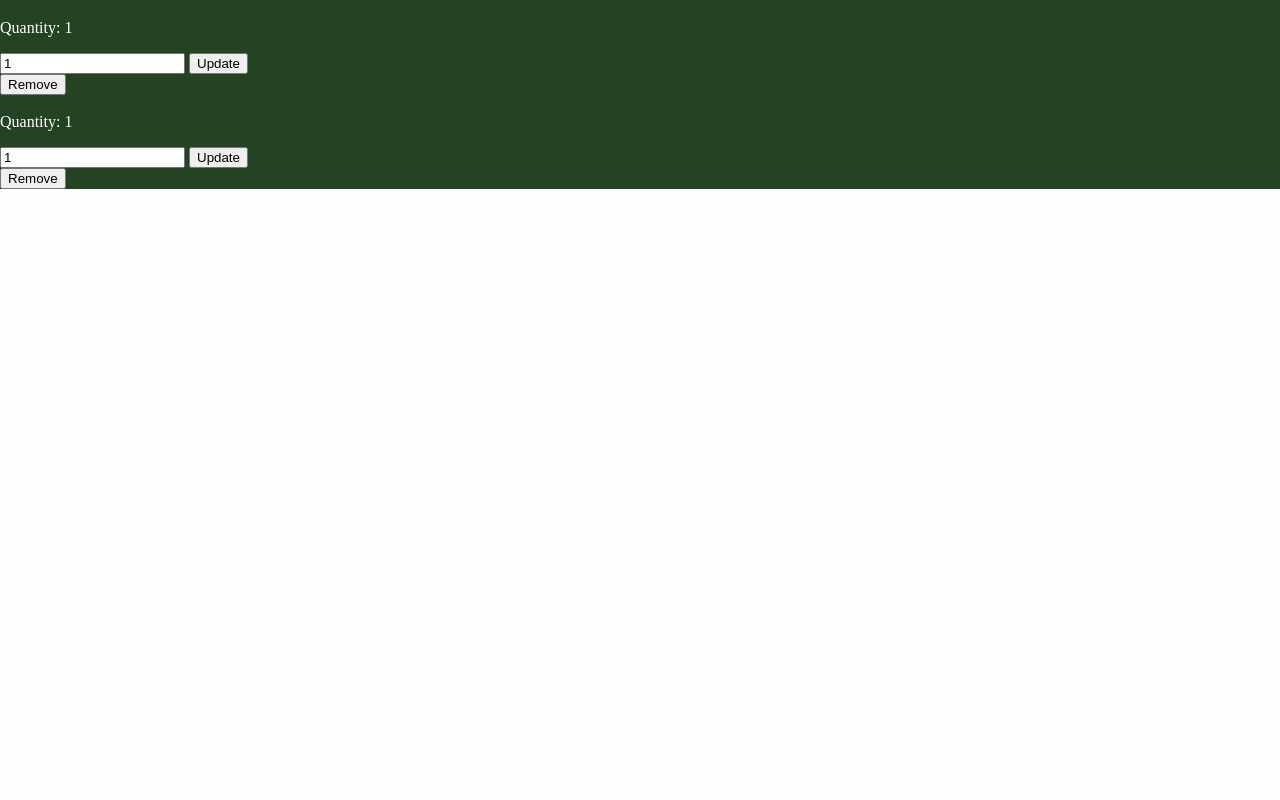
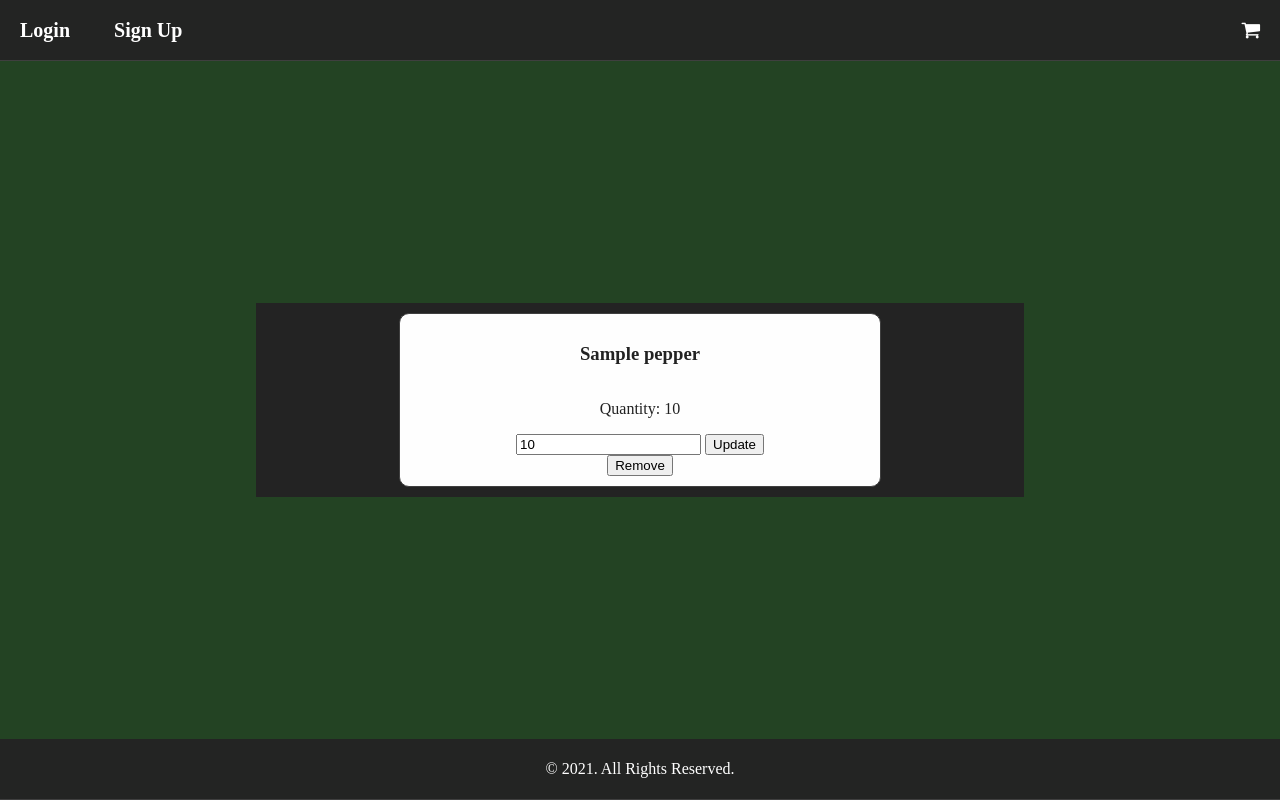
Before and after one commit to GrzegorzSzczepanek/pepper-store, a Flask app: template api/website/templates/shopping_cart.html in a window 1280 px wide. Run offline with Flask 3, Linux system fonts and the light colour scheme; tables that the repository leaves empty hold one stand-in row (values such as "Sample post"); the template is opened without the code that fills it: values that come from a table or form of the project are taken from there, most other values are stand-ins (such as "Sample title", 1, 10 or a date in 2020).

Commit message:
added base shopping cart

```diff
--- a/api/website/static/main.css
+++ b/api/website/static/main.css
@@ -1,10 +1,11 @@
-body {
+html, body {
     margin: 0;
     padding: 0;
+    height: 100%;
+}
+
+body {
     box-sizing: border-box;
     background-color: #fefefe;
-    width: 100%;
-    height: 100%;
     overflow-x: hidden;
-    color: white;
 }
--- a/api/website/templates/peppers.html
+++ b/api/website/templates/peppers.html
@@ -69,9 +69,10 @@
                 <p>Availability: <span>{{ pepper.availability }}</span></p>
                 <p>Category: <span>{{ pepper.category }}<span></p>
 
-                <form actction="{{ url_for('views.add_to_cart', pepper=pepper.id) }}">
+                <form action="{{ url_for('views.add_to_cart', pepper_id=pepper.id) }}" method="POST">
                     <button type="submit">Add to Cart</button>
                 </form>
+
                 </div>
                 <!-- future solution. Now just show image -->
                 <!-- <img src="{{ url_for('static', filename='peppers/' + pepper.name + '.jpg') }}" alt="{{ pepper.name }}"> -->
--- /dev/null
+++ b/api/website/templates/products_in_cart.html
@@ -0,0 +1,45 @@
+{% block products_in_cart %}
+<!-- website/templates/products_in_cart.html -->
+<style>
+    section {
+        width: 60%;
+        display: flex;
+        flex-direction: column;
+        justify-content: center;
+        align-items: center;
+        background-color: #232323;
+    }
+
+    .product-in-cart {
+        width: 60%;
+        display: flex;
+        flex-direction: column;
+        justify-content: center;
+        align-items: center;
+        background-color: #fefefe;
+        border-radius: 10px;
+        margin: 10px;
+        padding: 10px;
+        border: 1px solid #3f3f3f;
+        color: #222;
+    }
+</style>
+
+<section>
+    {% for item in cart_items %}
+    <div class="product-in-cart">
+        <h3>{{ item.pepper.name }}</h3>
+        <p>Quantity: {{ item.quantity }}</p>
+        <form action="{{ url_for('views.update_cart', pepper_id=item.pepper.id) }}" method="post">
+            <input type="number" name="quantity" value="{{ item.quantity }}">
+            <button type="submit">Update</button>
+        </form>
+
+        <form action="{{ url_for('views.remove_from_cart', pepper_id=item.pepper.id) }}" method="post">
+            <button type="submit">Remove</button>
+        </form>
+
+    </div>
+    {% endfor %}
+</section>
+{% endblock %}
--- a/api/website/templates/shopping_cart.html
+++ b/api/website/templates/shopping_cart.html
@@ -8,30 +8,32 @@
 
     <style>
         .container {
+            background-color: #234323;
             width: 100%;
-            background-color: #234323;
             height: 100%;
-            overflow-x: hidden;
+            /* Change height to min-height */
             color: white;
+            display: flex;
+            flex-direction: column;
+            justify-content: space-between;
+            align-items: center;
+        }
+
+        nav,
+        footer {
+            width: 100%;
         }
     </style>
     <title>Shopping Cart</title>
 </head>
 
 <body>
+
     <div class="container">
-        {% for item in cart_items %}
-  <div>
-    <h3>{{ item.product.name }}</h3>
-    <p>Quantity: {{ item.quantity }}</p>
-    <form action="{{ url_for('update_cart', product_id=item.product.id) }}" method="post">
-      <input type="number" name="quantity" value="{{ item.quantity }}">
-      <button type="submit">Update</button>
-    </form>
-    <form action="{{ url_for('remove_from_cart', product_id=item.product.id) }}" method="post">
-      <button type="submit">Remove</button>
-    </form>
-  </div>
-{% endfor %}
+
+        {% include "navbar.html" %}
+        {% include "products_in_cart.html" %}
+
+        {% include "footer.html" %}
     </div>
 </body>
--- a/api/website/views.py
+++ b/api/website/views.py
@@ -29,11 +29,11 @@ def shopping_cart():
 
 @views.route('/add-to-cart/<int:pepper_id>', methods=['POST'])
 def add_to_cart(pepper_id):
-    cart = Cart.query.filter_by(pepper_id=product_id).first()
+    cart = Cart.query.filter_by(pepper_id=pepper_id).first()
     if cart:
         cart.quantity += 1
     else:
-        cart = Cart(pepper_id=product_id, quantity=1)
+        cart = Cart(pepper_id=pepper_id, quantity=1)
         db.session.add(cart)
     db.session.commit()
     return jsonify({})
@@ -41,7 +41,7 @@ def add_to_cart(pepper_id):
 
 @views.route('/remove-from-cart/<int:pepper_id>', methods=['POST'])
 def remove_from_cart(pepper_id):
-    cart = Cart.query.filter_by(pepper_id=product_id).first()
+    cart = Cart.query.filter_by(pepper_id=pepper_id).first()
     if cart:
         if cart.quantity > 1:
             cart.quantity -= 1
```
Also changed, not shown: api/instance/database.db.
